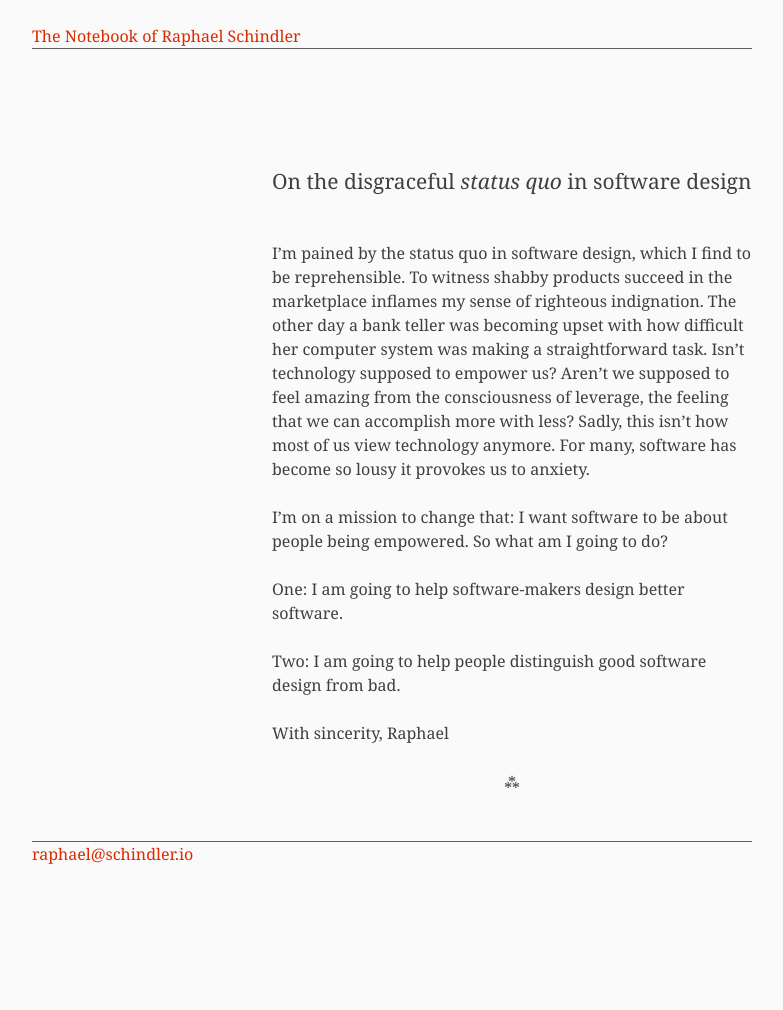
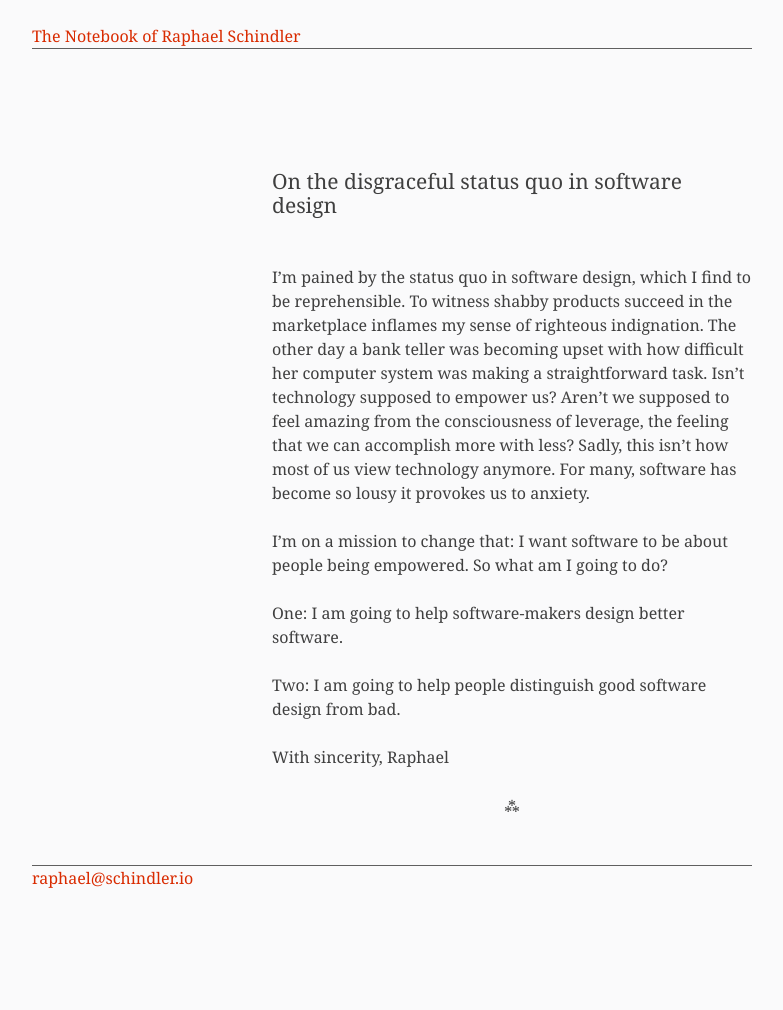
Before and after one commit to RaphaelSchindler/NotebookWebsite, a Jekyll site: the page built from _posts/2016-11-08-status-quo-in-software-design.md, in a window 1280 px wide. Shown: the whole page, without its empty margins (248-1031 px from the left). Built offline with Jekyll 4.4.1, drawn with Linux system fonts in a browser that asks for light colours; before the commit the page ends 986 px from its top, so only the background shows below that.

Commit message:
Improves content

```diff
--- a/_posts/2016-11-08-status-quo-in-software-design.md
+++ b/_posts/2016-11-08-status-quo-in-software-design.md
@@ -1,8 +1,8 @@
 ---
-title: On the disgraceful <i>status quo</i> in software design
+title: On the disgraceful status quo in software design
 ---
 
-# On the disgraceful _status quo_ in software design
+# On the disgraceful status quo in software design
 
 I'm pained by the status quo in software design, which I find to be reprehensible. To witness shabby products succeed in the marketplace inflames my sense of righteous indignation. The other day a bank teller was becoming upset with how difficult her computer system was making a straightforward task. Isn't technology supposed to empower us? Aren't we supposed to feel amazing from the consciousness of leverage, the feeling that we can accomplish more with less? Sadly, this isn't how most of us view technology anymore. For many, software has become so lousy it provokes us to anxiety.
 
```
